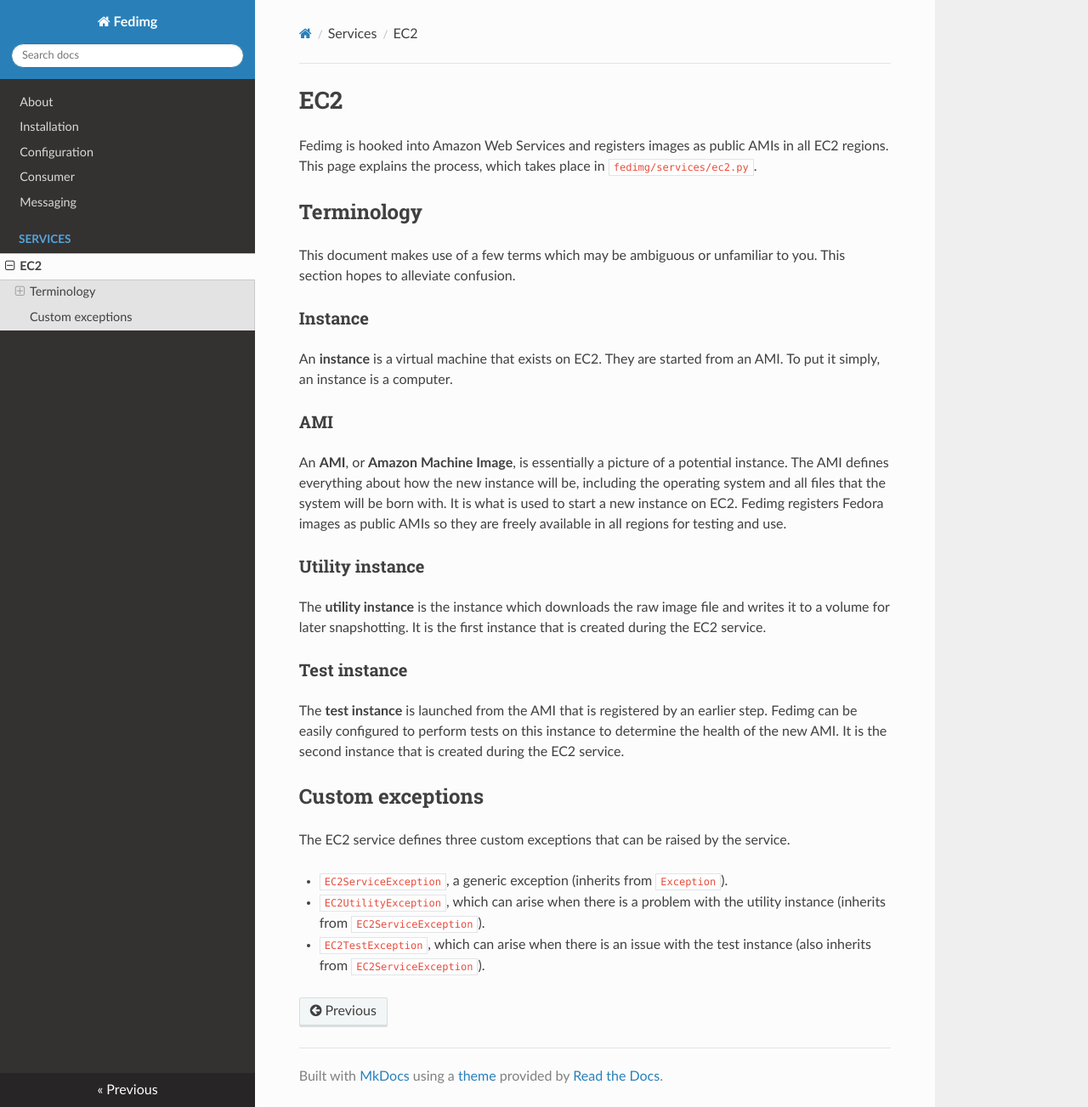
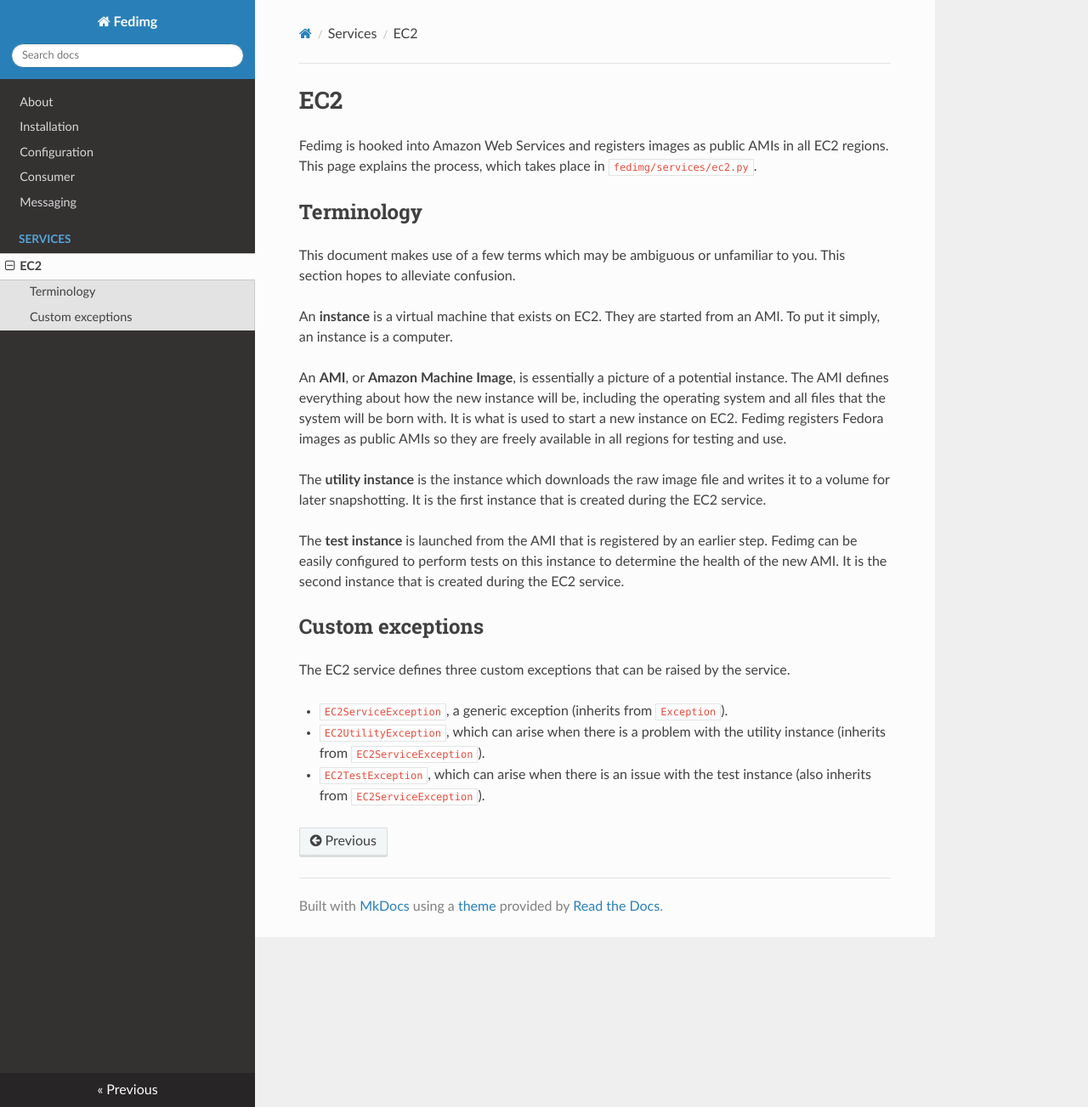
Before and after one commit to fedora-infra/fedimg, an MkDocs documentation site: the page built from docs/services/ec2.md, in a window 1280 px wide and 1303 px high. Shown: the whole window at 85% size. Built offline with MkDocs 1.6.1, drawn with Linux system fonts in a browser that asks for light colours; nearby versions of some CDN libraries; old or Windows-style settings are respelled for this version of MkDocs.

Commit message:
docs: those headers are unneeded

```diff
--- a/docs/services/ec2.md
+++ b/docs/services/ec2.md
@@ -9,12 +9,8 @@
 This document makes use of a few terms which may be ambiguous or unfamiliar to
 you. This section hopes to alleviate confusion.
 
-### Instance
-
 An **instance** is a virtual machine that exists on EC2. They are started from
 an AMI. To put it simply, an instance is a computer.
-
-### AMI
 
 An **AMI**, or **Amazon Machine Image**, is essentially a picture of a
 potential instance.  The AMI defines everything about how the new instance will
@@ -23,13 +19,9 @@
 Fedora images as public AMIs so they are freely available in all regions for
 testing and use.
 
-### Utility instance
-
 The **utility instance** is the instance which downloads the raw image file and
 writes it to a volume for later snapshotting. It is the first instance that is
 created during the EC2 service.
-
-### Test instance
 
 The **test instance** is launched from the AMI that is registered by an earlier
 step. Fedimg can be easily configured to perform tests on this instance to
```
